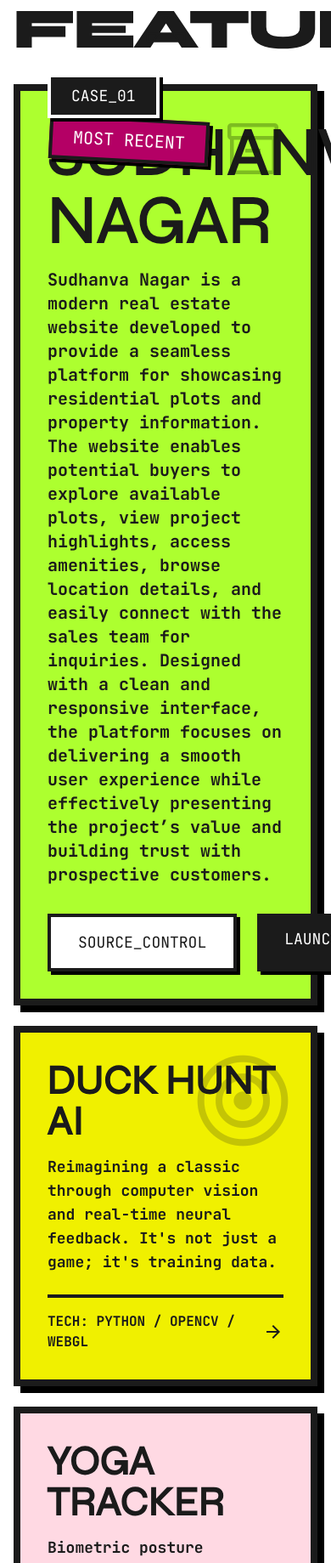
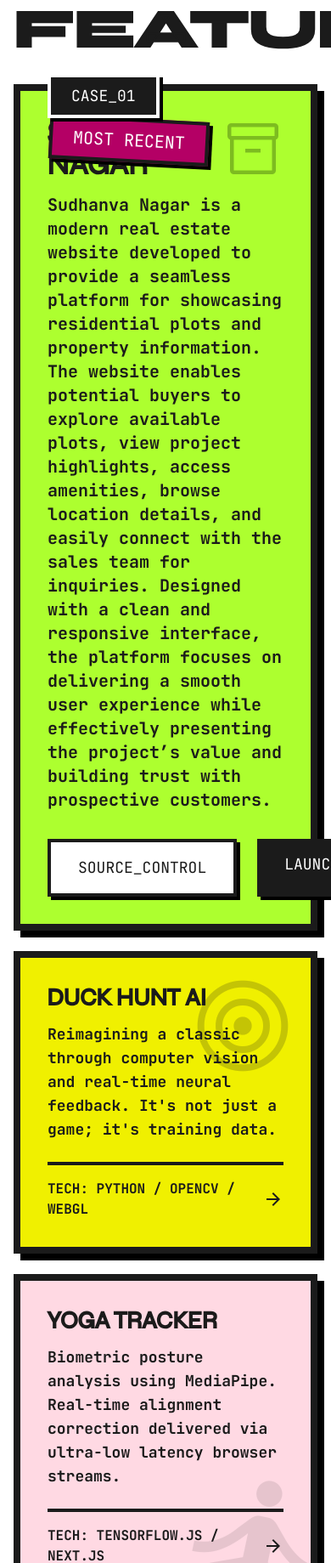
Before and after one commit to BhanuTejapothuru01/Pothuru-Bhanu-Teja, a plain HTML site: page index.html in a window 390 px wide. Shown: the part 3050-4889 px from the top of the page at 85% size. Drawn offline with nearby package versions, Linux system fonts and the light colour scheme.

Commit message:
Optimize font responsiveness for mobile aspect ratios

```diff
--- a/index.html
+++ b/index.html
@@ -436,7 +436,7 @@
 <span class="material-symbols-outlined text-7xl text-on-primary-container/30">inventory_2</span>
 </div>
 <span class="absolute top-[-20px] left-8 bg-on-background text-white px-6 py-2 font-label-bold text-lg border-4 border-white neo-shadow-sm">CASE_01</span>
-<h3 class="font-display-2xl text-[80px] md:text-[120px] text-on-background mb-4 text-outline uppercase leading-none">SUDHANVA NAGAR</h3>
+<h3 class="font-display-2xl text-[36px] sm:text-[64px] md:text-[100px] lg:text-[120px] text-on-background mb-4 text-outline uppercase leading-none break-words">SUDHANVA NAGAR</h3>
 <p class="font-body-lg text-xl text-on-background font-bold max-w-2xl mb-8">Sudhanva Nagar is a modern real estate website developed to provide a seamless platform for showcasing residential plots and property information. The website enables potential buyers to explore available plots, view project highlights, access amenities, browse location details, and easily connect with the sales team for inquiries. Designed with a clean and responsive interface, the platform focuses on delivering a smooth user experience while effectively presenting the project’s value and building trust with prospective customers.</p>
 <div class="flex gap-6">
 <a href="https://github.com/BhanuTejapothuru01/Sudhanva-Nagar.git" target="_blank" rel="noopener noreferrer" class="bg-background text-on-background border-4 border-on-background px-8 py-4 font-label-bold text-lg neo-shadow-sm active:translate-x-1 active:translate-y-1 active:shadow-none transition-all uppercase">Source_Control</a>
@@ -450,7 +450,7 @@
 <span class="material-symbols-outlined text-9xl">target</span>
 </div>
 <div>
-<h4 class="font-display-lg text-[48px] mb-4 text-outline uppercase leading-none">DUCK HUNT AI</h4>
+<h4 class="font-display-lg text-[28px] sm:text-[36px] md:text-[48px] mb-4 text-outline uppercase leading-none">DUCK HUNT AI</h4>
 <p class="font-body-md text-lg font-bold text-on-background mb-6">Reimagining a classic through computer vision and real-time neural feedback. It's not just a game; it's training data.</p>
 </div>
 <div class="border-t-4 border-on-background pt-4 flex justify-between items-center">
@@ -464,7 +464,7 @@
 <span class="material-symbols-outlined text-[200px]">self_improvement</span>
 </div>
 <div>
-<h4 class="font-display-lg text-[48px] mb-4 text-outline uppercase leading-none">YOGA TRACKER</h4>
+<h4 class="font-display-lg text-[28px] sm:text-[36px] md:text-[48px] mb-4 text-outline uppercase leading-none">YOGA TRACKER</h4>
 <p class="font-body-md text-lg font-bold text-on-background mb-6">Biometric posture analysis using MediaPipe. Real-time alignment correction delivered via ultra-low latency browser streams.</p>
 </div>
 <div class="border-t-4 border-on-background pt-4 flex justify-between items-center">
@@ -476,7 +476,7 @@
 <a href="https://www.webxai.in/" target="_blank" rel="noopener noreferrer" class="reveal-item md:col-span-4 bg-background border-8 border-on-background p-8 neo-shadow-md flex flex-col justify-between card-clunk cursor-pointer relative overflow-hidden group block">
 <div class="absolute inset-0 bg-primary opacity-0 group-hover:opacity-10 transition-opacity"></div>
 <div>
-<h4 class="font-display-lg text-[40px] mb-4 text-outline uppercase leading-none">WebXAI</h4>
+<h4 class="font-display-lg text-[24px] sm:text-[32px] md:text-[40px] mb-4 text-outline uppercase leading-none">WebXAI</h4>
 <p class="font-body-md font-bold text-on-background">Autonomous web scraping and reasoning engine. Transforming unstructured web data into structured knowledge graphs.</p>
 </div>
 <div class="mt-8">
@@ -494,7 +494,7 @@
 </div>
 </div>
 <div class="w-full md:w-2/3">
-<h4 class="font-display-lg text-[40px] mb-4 text-outline uppercase leading-none">RAMEDITZ</h4>
+<h4 class="font-display-lg text-[24px] sm:text-[32px] md:text-[40px] mb-4 text-outline uppercase leading-none">RAMEDITZ</h4>
 <p class="font-body-md font-bold text-on-background">A professional content production workflow engine. Bridging the gap between raw creative output and high-engagement distribution.</p>
 <div class="flex gap-2 mt-4">
 <span class="px-2 py-1 bg-white border-2 border-on-background font-code-sm text-xs">FFMPEG</span>
```
